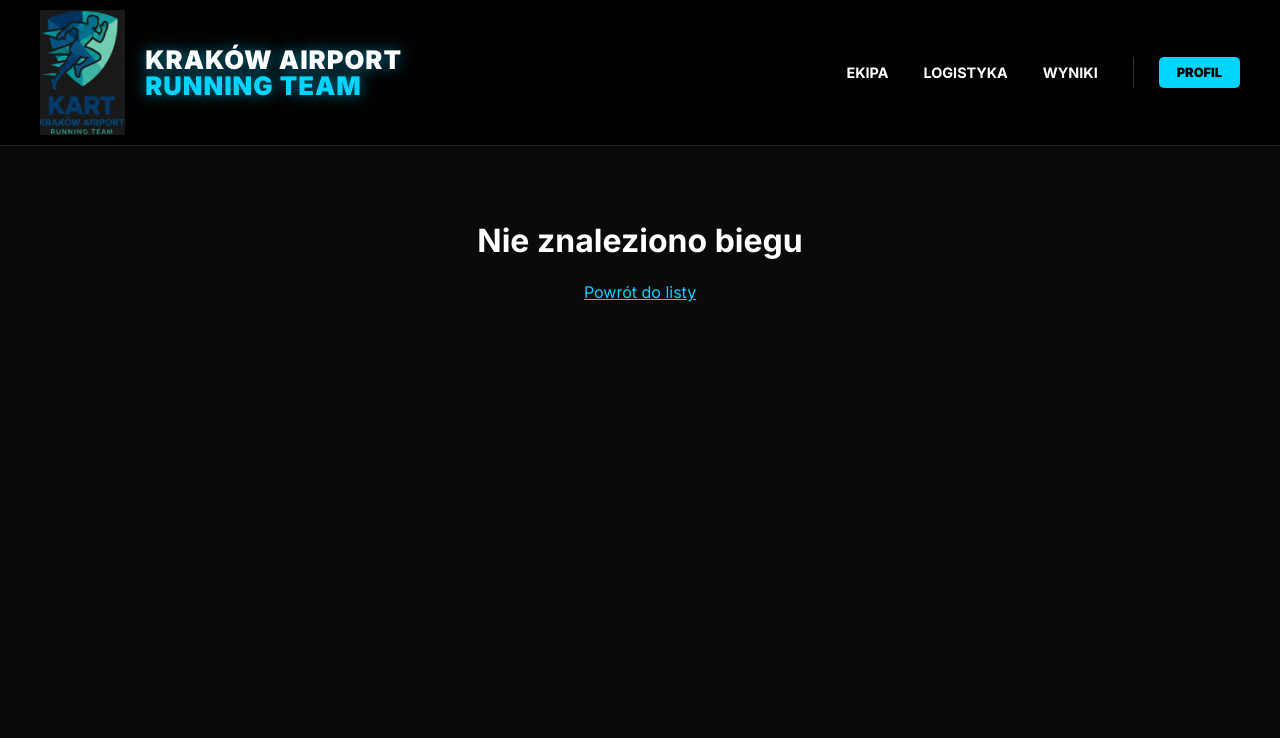
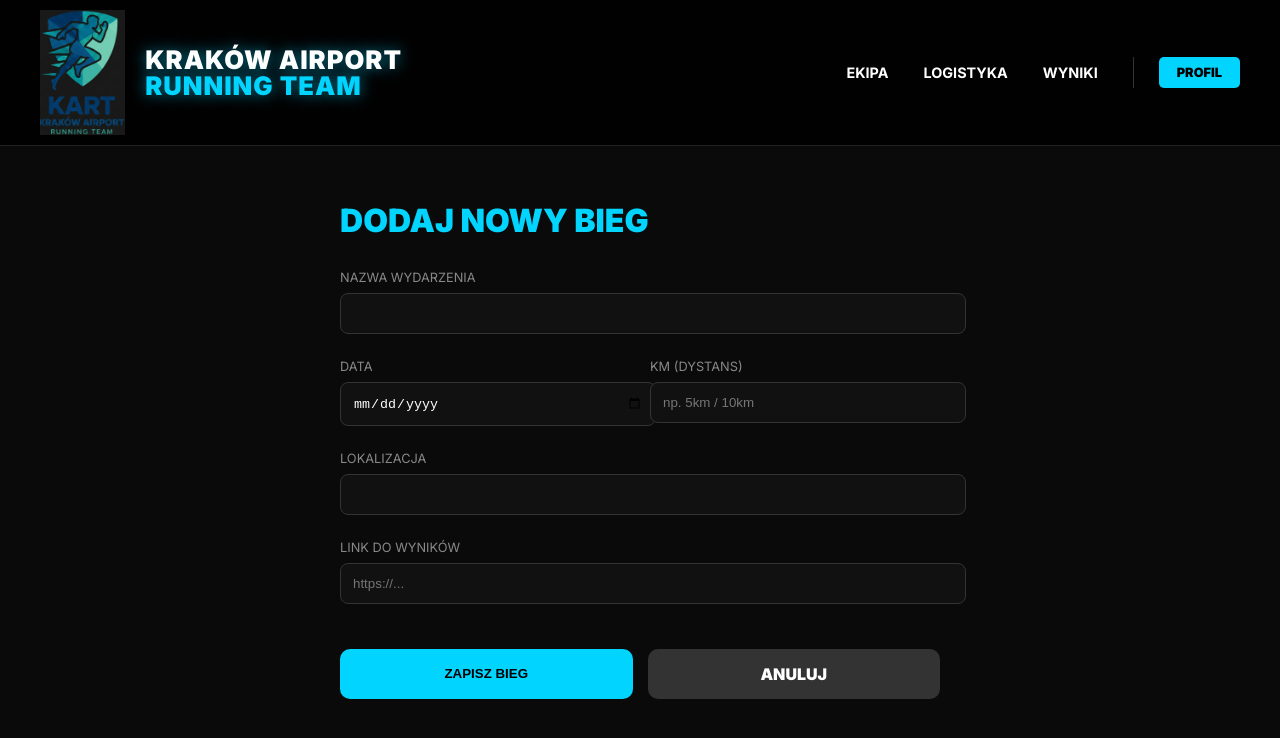
Before and after one commit to felipetravels/kart-runners, a Next.js app: page /races/edit in a window 1280 px wide. Shown: the top 738 px of the page. Built offline with nearby package versions, Linux system fonts and the light colour scheme; no server answers; the database is empty.

Commit message:
FIX: Manual file update to avoid encoding issues

```diff
--- /dev/null
+++ b/src/app/races/edit/page.tsx
@@ -0,0 +1,134 @@
+"use client";
+import { useEffect, useState, Suspense } from "react";
+import { useRouter, useSearchParams } from "next/navigation";
+import { supabase } from "@/lib/supabaseClient";
+import Link from "next/link";
+
+function RaceEditContent() {
+  const router = useRouter();
+  const searchParams = useSearchParams();
+  const raceId = searchParams.get("id");
+
+  const [loading, setLoading] = useState(false);
+  const [title, setTitle] = useState("");
+  const [date, setDate] = useState("");
+  const [location, setLocation] = useState("");
+  const [distance, setDistance] = useState("");
+  const [link, setLink] = useState("");
+
+  useEffect(() => {
+    async function fetchRace() {
+      if (!raceId) return;
+      setLoading(true);
+      const { data } = await supabase.from("races").select("*").eq("id", raceId).single();
+      if (data) {
+        setTitle(data.title || "");
+        setDate(data.race_date || "");
+        setLocation(data.location || "");
+        setDistance(data.description || "");
+        setLink(data.results_link || "");
+      }
+      setLoading(false);
+    }
+    fetchRace();
+  }, [raceId]);
+
+  const handleSubmit = async (e: React.FormEvent) => {
+    e.preventDefault();
+    setLoading(true);
+
+    const raceData = {
+      title,
+      race_date: date,
+      location,
+      description: distance,
+      results_link: link
+    };
+
+    try {
+      if (raceId) {
+        await supabase.from("races").update(raceData).eq("id", raceId);
+      } else {
+        const { data: newRace } = await supabase.from("races").insert([raceData]).select().single();
+        if (newRace) {
+          fetch("/api/send-push", {
+            method: "POST",
+            headers: { "Content-Type": "application/json" },
+            body: JSON.stringify({
+              title: "🏆 NOWY BIEG: " + title,
+              body: `Data: ${date}. Miejsce: ${location}. Dystans: ${distance}.`,
+              url: `/races?id=${newRace.id}`
+            })
+          }).catch(console.error);
+        }
+      }
+      router.push("/races");
+    } catch (err) {
+      alert("Błąd zapisu!");
+    } finally {
+      setLoading(false);
+    }
+  };
+
+  return (
+    <div style={{ paddingTop: "180px", minHeight: "100vh", background: "#0a0a0a", color: "#fff" }}>
+      <main style={{ maxWidth: "600px", margin: "0 auto", padding: "0 20px 60px" }}>
+        <h1 style={{ color: "#00d4ff", fontWeight: 900, fontSize: "2rem", marginBottom: "30px" }}>
+          {raceId ? "EDYTUJ BIEG" : "DODAJ NOWY BIEG"}
+        </h1>
+
+        <form onSubmit={handleSubmit} style={{ display: "flex", flexDirection: "column", gap: "25px" }}>
+          <div>
+            <label style={{ display: "block", fontSize: "0.8rem", color: "#888", marginBottom: "8px" }}>NAZWA WYDARZENIA</label>
+            <input required value={title} onChange={e => setTitle(e.target.value)}
+                   style={{ width: "100%", padding: "12px", background: "#111", border: "1px solid #333", borderRadius: "8px", color: "#fff" }} />
+          </div>
+
+          <div style={{ display: "grid", gridTemplateColumns: "1fr 1fr", gap: "20px" }}>
+            <div>
+              <label style={{ display: "block", fontSize: "0.8rem", color: "#888", marginBottom: "8px" }}>DATA</label>
+              <input required type="date" value={date} onChange={e => setDate(e.target.value)}
+                     style={{ width: "100%", padding: "12px", background: "#111", border: "1px solid #333", borderRadius: "8px", color: "#fff" }} />
+            </div>
+            <div>
+              <label style={{ display: "block", fontSize: "0.8rem", color: "#888", marginBottom: "8px" }}>KM (DYSTANS)</label>
+              <input required value={distance} onChange={e => setDistance(e.target.value)} placeholder="np. 5km / 10km"
+                     style={{ width: "100%", padding: "12px", background: "#111", border: "1px solid #333", borderRadius: "8px", color: "#fff" }} />
+            </div>
+          </div>
+
+          <div>
+            <label style={{ display: "block", fontSize: "0.8rem", color: "#888", marginBottom: "8px" }}>LOKALIZACJA</label>
+            <input required value={location} onChange={e => setLocation(e.target.value)}
+                   style={{ width: "100%", padding: "12px", background: "#111", border: "1px solid #333", borderRadius: "8px", color: "#fff" }} />
+          </div>
+
+          <div>
+            <label style={{ display: "block", fontSize: "0.8rem", color: "#888", marginBottom: "8px" }}>LINK DO WYNIKÓW</label>
+            <input type="url" value={link} onChange={e => setLink(e.target.value)} placeholder="https://..."
+                   style={{ width: "100%", padding: "12px", background: "#111", border: "1px solid #333", borderRadius: "8px", color: "#fff" }} />
+          </div>
+
+          <div style={{ display: "flex", gap: "15px", marginTop: "20px" }}>
+            <button type="submit" disabled={loading}
+                    style={{ flex: 1, padding: "15px", background: "#00d4ff", color: "#000", border: "none", borderRadius: "10px", fontWeight: 900, cursor: "pointer" }}>
+              {loading ? "ZAPISYWANIE..." : "ZAPISZ BIEG"}
+            </button>
+            <Link href="/races"
+                  style={{ flex: 1, padding: "15px", background: "#333", color: "#fff", borderRadius: "10px", fontWeight: 900, textDecoration: "none", textAlign: "center" }}>
+              ANULUJ
+            </Link>
+          </div>
+        </form>
+      </main>
+    </div>
+  );
+}
+
+export default function EditRacePage() {
+  return (
+    <Suspense fallback={<div style={{paddingTop:"200px", textAlign:"center"}}>Ładowanie...</div>}>
+      <RaceEditContent />
+    </Suspense>
+  );
+}
```
